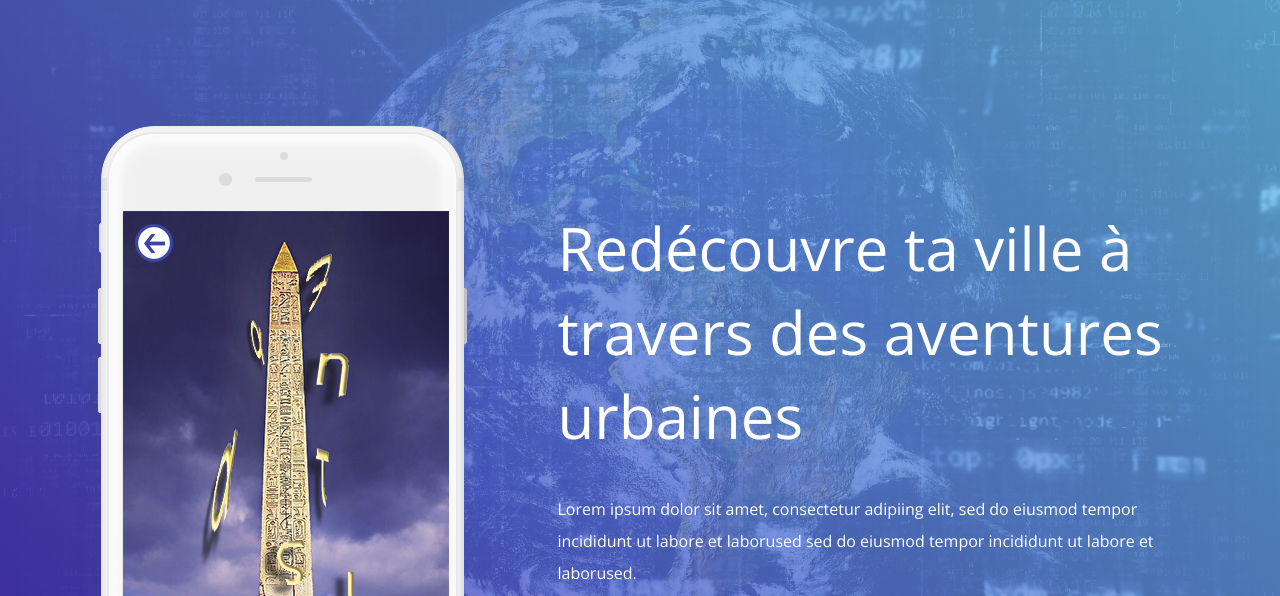
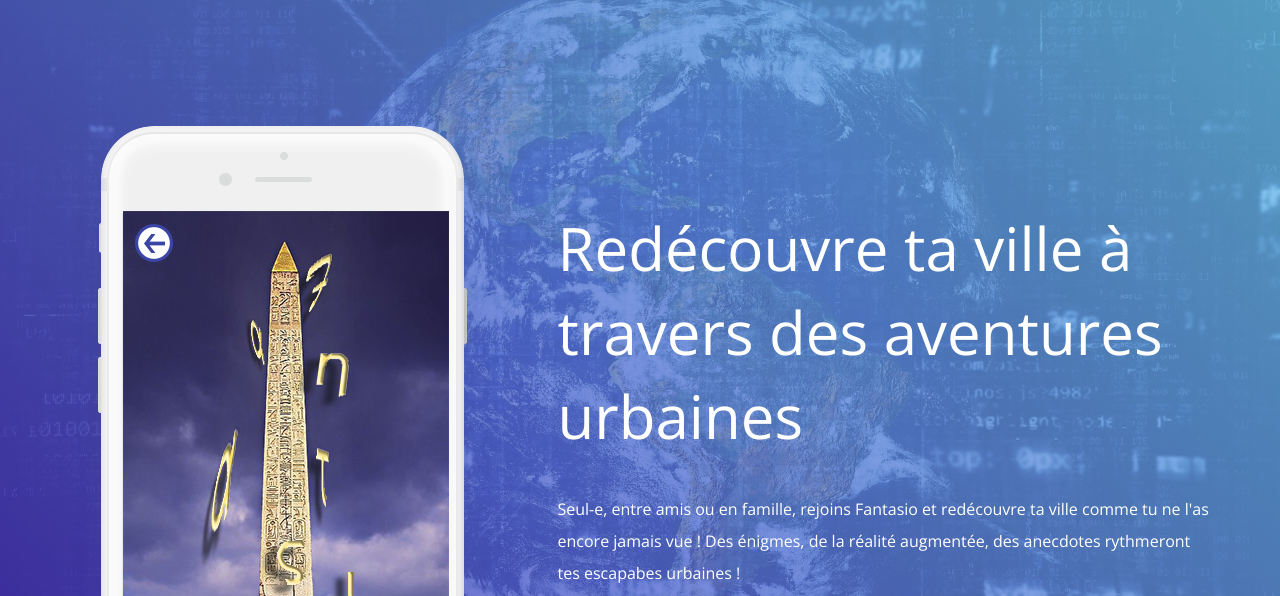
Before and after one commit to MorganPeju/fantasio, a plain HTML site: page index.html in a window 1280 px wide. Shown: the part 82-678 px from the top of the page. Drawn offline with nearby package versions, Linux system fonts and the light colour scheme.

Commit message:
Update index.html

```diff
--- a/index.html
+++ b/index.html
@@ -71,7 +71,8 @@
                     <h1 class="wow fadeInUp" data-wow-delay="0.4s">Redécouvre ta ville à travers des aventures urbaines</h1>
                     <div class="space-20"></div>
                     <div class="desc wow fadeInUp" data-wow-delay="0.6s">
-                        <p>Lorem ipsum dolor sit amet, consectetur adipiing elit, sed do eiusmod tempor incididunt ut labore et laborused sed do eiusmod tempor incididunt ut labore et laborused.</p>
+                        <p>Seul-e, entre amis ou en famille, rejoins Fantasio et redécouvre ta ville comme tu ne l'as encore jamais vue !
+                        Des énigmes, de la réalité augmentée, des anecdotes rythmeront tes escapabes urbaines !</p>
                     </div>
                     <div class="space-20"></div>
                         <a href="#" class="bttn-white sq"><img src="images/apple-icon.png" alt="apple icon"> Apple Store</a>
```
